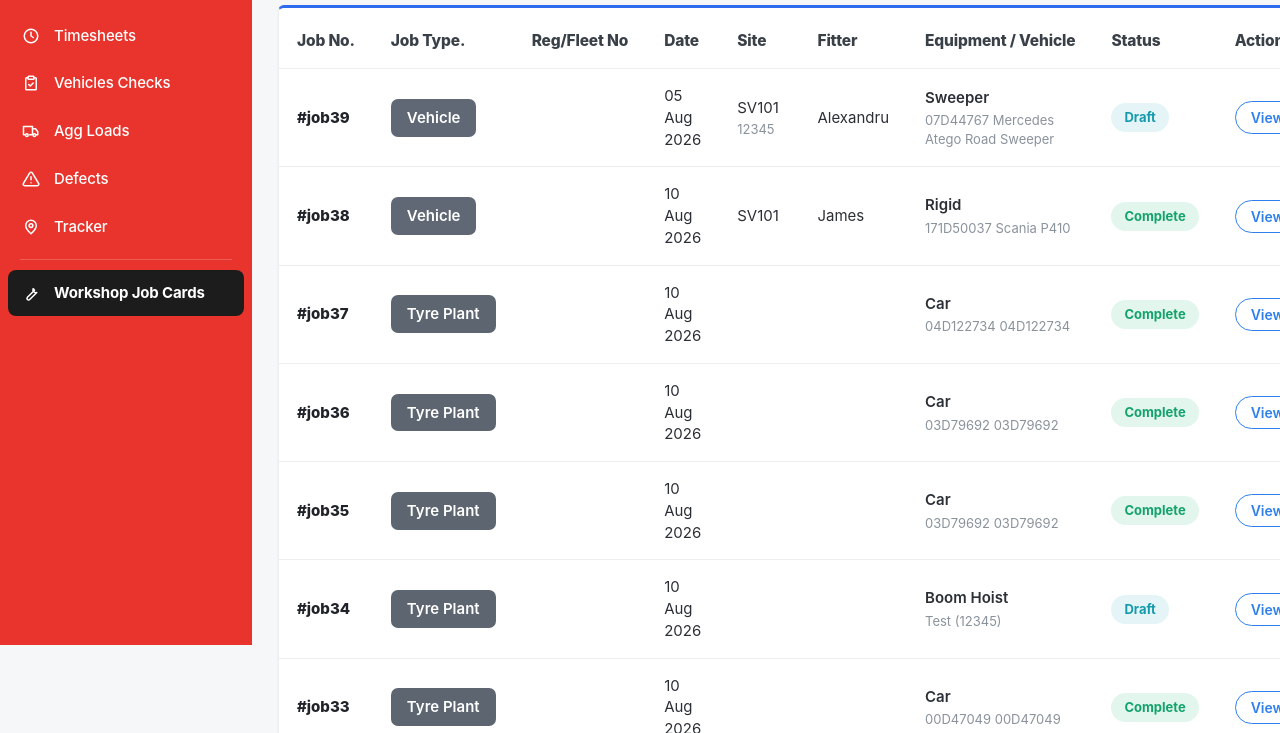
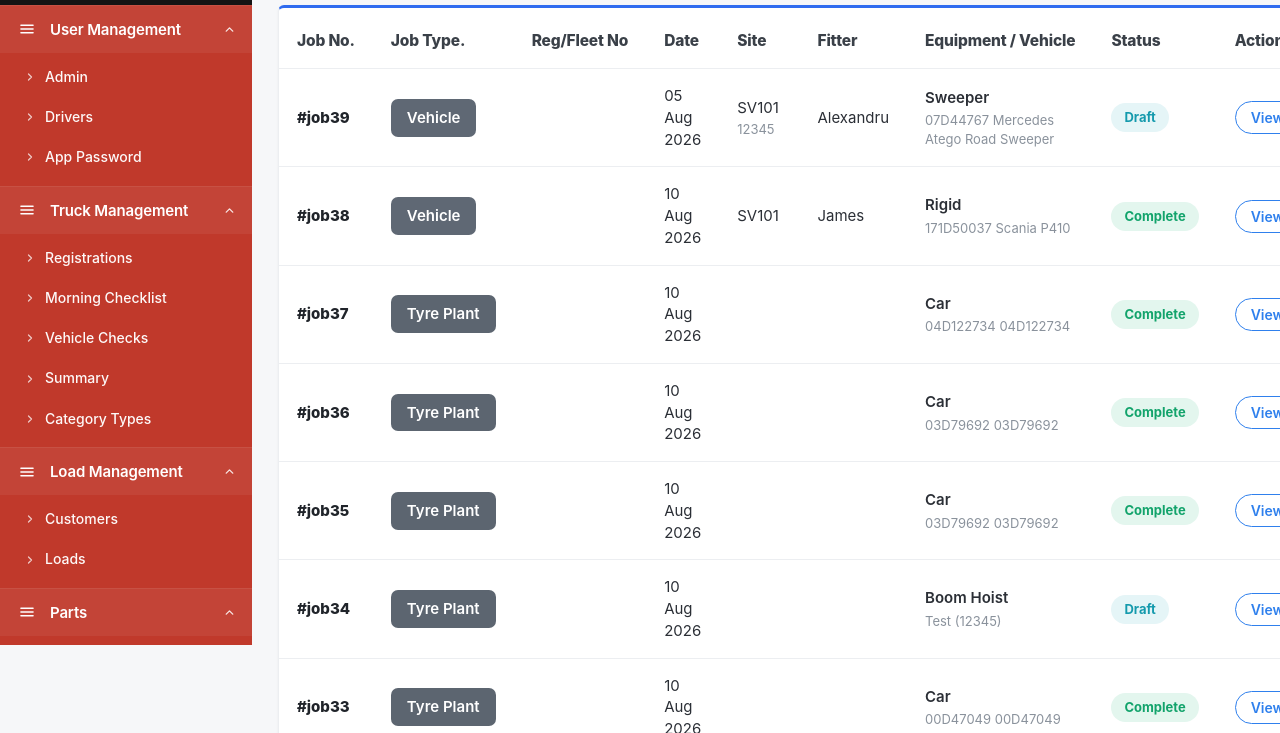
Before and after one commit to kila-cpu/sligoplanthirenewbackend, a website: page index.html in a window 1280 px wide. Shown: the part 155-888 px from the top of the page. Drawn offline with Linux system fonts and the light colour scheme.

Commit message:
Replace sidebar with full McMunn menu (expandable groups)
Match the real backend menu: Dashboard, User Management, Truck Management,
Load Management, Parts, Reports, Plant Machinery, Holidays (expandable
groups with sub-items) and Reset Password. Sub-items are navigation only.

Co-Authored-By: Claude Opus 4.8 <noreply@anthropic.com>

```diff
--- a/index.html
+++ b/index.html
@@ -9,6 +9,8 @@
   :root{
     --red:#e8342c;
     --red-dark:#cf261f;
+    --side:#c0392b;
+    --side-head:rgba(255,255,255,.06);
     --ink:#2b2f36;
     --ink-soft:#3c424b;
     --sub:#8a929c;
@@ -41,18 +43,30 @@
 
   /* ---------- layout + sidebar ---------- */
   .layout{display:flex;min-height:100vh}
-  .sidebar{width:252px;flex:0 0 252px;background:var(--red);color:#fff;position:fixed;inset:0 auto 0 0;z-index:45;display:flex;flex-direction:column;transition:transform .2s ease}
+  .sidebar{width:252px;flex:0 0 252px;background:var(--side);color:#fff;position:fixed;inset:0 auto 0 0;z-index:45;display:flex;flex-direction:column;transition:transform .2s ease}
   .sidebar .brand{background:#fff;padding:16px 10px 13px;display:flex;flex-direction:column;align-items:center;gap:4px}
   .sidebar .brand svg{width:122px;height:auto;display:block}
   .sidebar .brand .bsub{font-size:11px;color:#2f3a45;font-weight:600}
-  .snav{list-style:none;margin:0;padding:10px 8px;display:flex;flex-direction:column;gap:2px;overflow-y:auto;flex:1}
-  .snav::-webkit-scrollbar{width:6px}.snav::-webkit-scrollbar-thumb{background:rgba(0,0,0,.18);border-radius:4px}
-  .snav a{display:flex;align-items:center;gap:13px;padding:12px 13px;border-radius:8px;color:#fff;font-size:15px;font-weight:500;cursor:pointer;transition:background .12s;letter-spacing:-.01em}
-  .snav a:hover{background:rgba(0,0,0,.13)}
-  .snav a.active{background:#1c1c1c;font-weight:700}
-  .snav a .ic{width:20px;display:flex;justify-content:center;flex:0 0 auto}
-  .snav a .ic svg{width:18px;height:18px}
-  .snav .divider{height:1px;background:rgba(255,255,255,.2);margin:8px 12px}
+  .snav{margin:0;padding:0 0 24px;display:flex;flex-direction:column;overflow-y:auto;flex:1}
+  .snav::-webkit-scrollbar{width:6px}.snav::-webkit-scrollbar-thumb{background:rgba(0,0,0,.2);border-radius:4px}
+  .snav .ic{width:22px;display:flex;justify-content:center;flex:0 0 auto}
+  .snav .ic svg{width:18px;height:18px}
+  .item{display:flex;align-items:center;gap:12px;width:100%;padding:14px 16px;color:#fff;font-size:15px;font-weight:600;cursor:pointer;border:0;background:none;text-align:left;font-family:inherit;letter-spacing:-.01em}
+  .item:hover{background:rgba(0,0,0,.12)}
+  .item.active{background:#141414}
+  .group{border-top:1px solid rgba(255,255,255,.12)}
+  .ghead{display:flex;align-items:center;gap:12px;width:100%;padding:14px 16px;background:var(--side-head);color:#fff;font-size:15px;font-weight:600;border:0;cursor:pointer;font-family:inherit;letter-spacing:-.01em}
+  .ghead:hover{background:rgba(255,255,255,.11)}
+  .ghead .gt{flex:1;text-align:left}
+  .ghead .car{opacity:.85;transition:transform .2s;display:flex}
+  .ghead .car svg{width:13px;height:13px}
+  .group.open .ghead .car{transform:rotate(180deg)}
+  .gbody{display:none;flex-direction:column;padding:4px 0 8px}
+  .group.open .gbody{display:flex}
+  .sub{display:flex;align-items:center;gap:9px;padding:10px 16px 10px 24px;color:#fff;font-size:14px;font-weight:500;cursor:pointer;opacity:.97}
+  .sub:hover{background:rgba(0,0,0,.15)}
+  .sub .cr{display:flex;opacity:.75;flex:0 0 auto}
+  .sub .cr svg{width:12px;height:12px}
 
   .main{flex:1;margin-left:252px;min-width:0;display:flex;flex-direction:column}
   .topbar{height:64px;background:#fff;border-bottom:1px solid var(--line-2);display:flex;align-items:center;gap:12px;padding:0 22px;position:sticky;top:0;z-index:30}
@@ -211,14 +225,71 @@
         <div class="bsub">Sligo Plant Hire &amp; Haulage Ltd.</div>
       </div>
       <nav class="snav">
-        <a data-stub="Dashboard"><span class="ic">%DASH%</span>Dashboard</a>
-        <a data-stub="Timesheets"><span class="ic">%CLOCK%</span>Timesheets</a>
-        <a data-stub="Vehicles Checks"><span class="ic">%CLIP%</span>Vehicles Checks</a>
-        <a data-stub="Agg Loads"><span class="ic">%LOAD%</span>Agg Loads</a>
-        <a data-stub="Defects"><span class="ic">%ALERT%</span>Defects</a>
-        <a data-stub="Tracker"><span class="ic">%PIN%</span>Tracker</a>
-        <span class="divider"></span>
-        <a class="active"><span class="ic">%WRENCH%</span>Workshop Job Cards</a>
+        <a class="item active" data-stub="Dashboard"><span class="ic">%TACHO%</span>Dashboard</a>
+
+        <div class="group open">
+          <button class="ghead"><span class="ic">%MENU%</span><span class="gt">User Management</span><span class="car">%CARET%</span></button>
+          <div class="gbody">
+            <a class="sub" data-stub="Admin"><span class="cr">%CHEVR%</span>Admin</a>
+            <a class="sub" data-stub="Drivers"><span class="cr">%CHEVR%</span>Drivers</a>
+            <a class="sub" data-stub="App Password"><span class="cr">%CHEVR%</span>App Password</a>
+          </div>
+        </div>
+
+        <div class="group open">
+          <button class="ghead"><span class="ic">%MENU%</span><span class="gt">Truck Management</span><span class="car">%CARET%</span></button>
+          <div class="gbody">
+            <a class="sub" data-stub="Registrations"><span class="cr">%CHEVR%</span>Registrations</a>
+            <a class="sub" data-stub="Morning Checklist"><span class="cr">%CHEVR%</span>Morning Checklist</a>
+            <a class="sub" data-stub="Vehicle Checks"><span class="cr">%CHEVR%</span>Vehicle Checks</a>
+            <a class="sub" data-stub="Summary"><span class="cr">%CHEVR%</span>Summary</a>
+            <a class="sub" data-stub="Category Types"><span class="cr">%CHEVR%</span>Category Types</a>
+          </div>
+        </div>
+
+        <div class="group open">
+          <button class="ghead"><span class="ic">%MENU%</span><span class="gt">Load Management</span><span class="car">%CARET%</span></button>
+          <div class="gbody">
+            <a class="sub" data-stub="Customers"><span class="cr">%CHEVR%</span>Customers</a>
+            <a class="sub" data-stub="Loads"><span class="cr">%CHEVR%</span>Loads</a>
+          </div>
+        </div>
+
+        <div class="group open">
+          <button class="ghead"><span class="ic">%MENU%</span><span class="gt">Parts</span><span class="car">%CARET%</span></button>
+          <div class="gbody">
+            <a class="sub" data-stub="Parts"><span class="cr">%CHEVR%</span>Parts</a>
+          </div>
+        </div>
+
+        <div class="group open">
+          <button class="ghead"><span class="ic">%MENU%</span><span class="gt">Reports</span><span class="car">%CARET%</span></button>
+          <div class="gbody">
+            <a class="sub" data-stub="Invoicing"><span class="cr">%CHEVR%</span>Invoicing</a>
+            <a class="sub" data-stub="Timesheets"><span class="cr">%CHEVR%</span>Timesheets</a>
+            <a class="sub" data-stub="Summary Report"><span class="cr">%CHEVR%</span>Summary Report</a>
+            <a class="sub" data-stub="Defects"><span class="cr">%CHEVR%</span>Defects</a>
+          </div>
+        </div>
+
+        <div class="group open">
+          <button class="ghead"><span class="ic">%MENU%</span><span class="gt">Plant Machinery</span><span class="car">%CARET%</span></button>
+          <div class="gbody">
+            <a class="sub" data-stub="Machines"><span class="cr">%CHEVR%</span>Machines</a>
+            <a class="sub" data-stub="Machines Category"><span class="cr">%CHEVR%</span>Machines Category</a>
+            <a class="sub" data-stub="GA2 Checklist"><span class="cr">%CHEVR%</span>GA2 Checklist</a>
+            <a class="sub" data-stub="GA2 Summary"><span class="cr">%CHEVR%</span>GA2 Summary</a>
+          </div>
+        </div>
+
+        <div class="group open">
+          <button class="ghead"><span class="ic">%MENU%</span><span class="gt">Holidays</span><span class="car">%CARET%</span></button>
+          <div class="gbody">
+            <a class="sub" data-stub="Holidays"><span class="cr">%CHEVR%</span>Holidays</a>
+          </div>
+        </div>
+
+        <a class="item" data-stub="Reset Password"><span class="ic">%KEY%</span>Reset Password</a>
       </nav>
     </aside>
     <div class="backdrop" id="backdrop"></div>
@@ -352,6 +423,11 @@ const I={
   ALERT:'<svg viewBox="0 0 24 24" fill="none" stroke="currentColor" stroke-width="2" stroke-linecap="round" stroke-linejoin="round"><path d="M10.3 3.9 1.8 18a2 2 0 0 0 1.7 3h17a2 2 0 0 0 1.7-3L13.7 3.9a2 2 0 0 0-3.4 0Z"/><path d="M12 9v4M12 17h.01"/></svg>',
   PIN:'<svg viewBox="0 0 24 24" fill="none" stroke="currentColor" stroke-width="2" stroke-linecap="round" stroke-linejoin="round"><path d="M12 21s-7-6.2-7-11a7 7 0 0 1 14 0c0 4.8-7 11-7 11Z"/><circle cx="12" cy="10" r="2.5"/></svg>',
   BURGER:'<svg viewBox="0 0 24 24" fill="none" stroke="currentColor" stroke-width="2.2" stroke-linecap="round"><path d="M3 6h18M3 12h18M3 18h18"/></svg>',
+  TACHO:'<svg viewBox="0 0 24 24" fill="none" stroke="currentColor" stroke-width="2" stroke-linecap="round" stroke-linejoin="round"><path d="M4 18a9 9 0 1 1 16 0"/><path d="M12 14a2 2 0 1 0 0-4 2 2 0 0 0 0 4Z"/><path d="M13.4 12.6 17 9"/></svg>',
+  MENU:'<svg viewBox="0 0 24 24" fill="none" stroke="currentColor" stroke-width="2.2" stroke-linecap="round"><path d="M4 7h16M4 12h16M4 17h16"/></svg>',
+  CARET:'<svg viewBox="0 0 24 24" fill="none" stroke="currentColor" stroke-width="2.6" stroke-linecap="round" stroke-linejoin="round"><path d="M6 9l6 6 6-6"/></svg>',
+  CHEVR:'<svg viewBox="0 0 24 24" fill="none" stroke="currentColor" stroke-width="2.6" stroke-linecap="round" stroke-linejoin="round"><path d="M9 6l6 6-6 6"/></svg>',
+  KEY:'<svg viewBox="0 0 24 24" fill="none" stroke="currentColor" stroke-width="2" stroke-linecap="round" stroke-linejoin="round"><circle cx="8" cy="15" r="4"/><path d="M10.8 12.2 20 3M17 6l2 2M14 9l2 2"/></svg>',
   CHATIC:'<svg viewBox="0 0 24 24" fill="none" stroke="currentColor" stroke-width="2" stroke-linecap="round" stroke-linejoin="round"><path d="M21 11.5a8.4 8.4 0 0 1-11.9 7.6L3 21l1.9-6A8.5 8.5 0 1 1 21 11.5Z"/><path d="M8 11h.01M12 11h.01M16 11h.01"/></svg>',
   PLUS_S:'<svg viewBox="0 0 24 24" fill="none" stroke="currentColor" stroke-width="2.6" stroke-linecap="round"><path d="M12 5v14M5 12h14"/></svg>',
   TRASH:'<svg viewBox="0 0 24 24" fill="none" stroke="currentColor" stroke-width="2" stroke-linecap="round" stroke-linejoin="round"><path d="M3 6h18M8 6V4h8v2M6 6l1 14h10l1-14"/></svg>',
@@ -427,6 +503,9 @@ const burger=document.getElementById('burger');
 if(burger) burger.addEventListener('click',()=>document.body.classList.toggle('snav-open'));
 const backdrop=document.getElementById('backdrop');
 if(backdrop) backdrop.addEventListener('click',()=>document.body.classList.remove('snav-open'));
+
+/* sidebar accordion */
+document.querySelectorAll('.ghead').forEach(h=>h.addEventListener('click',()=>h.parentElement.classList.toggle('open')));
 
 /* ---------- modal plumbing ---------- */
 const overlay=document.getElementById('overlay');
@@ -533,7 +612,7 @@ document.addEventListener('click',e=>{
   if(ed){toast('Edit — demo is read-only for existing records');return;}
   if(pd){const j=jobs[+pd.dataset.pdf];toast('Generating PDF for #'+j.no+'…');return;}
   if(dl){delIdx=+dl.dataset.del;document.getElementById('delTitle').textContent='Delete job sheet #'+jobs[delIdx].no+'?';openModal('mDel');return;}
-  if(stub){toast(stub.dataset.stub+' — existing page');return;}
+  if(stub){toast(stub.dataset.stub+' — coming soon');return;}
 });
 document.getElementById('vEdit').addEventListener('click',()=>{closeModal();toast('Edit — demo is read-only for existing records');});
 document.getElementById('vPdf').addEventListener('click',()=>toast('Generating PDF…'));
```
